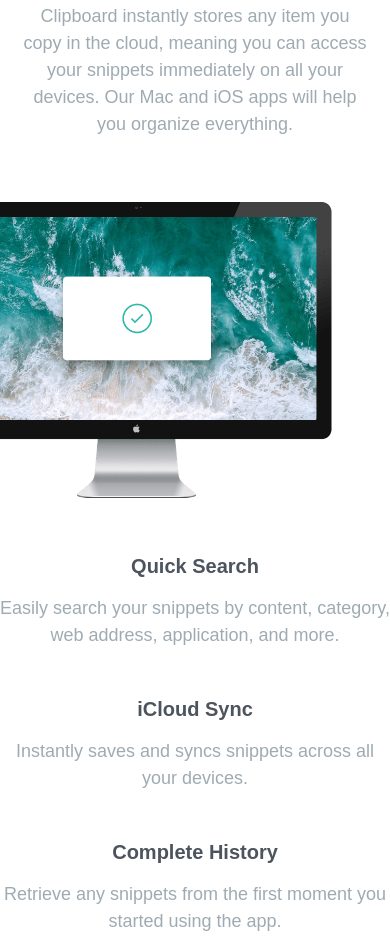
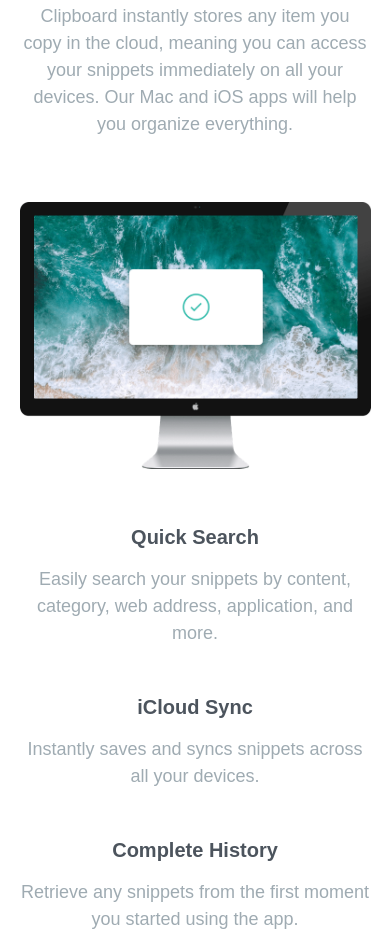
Before and after one commit to devPauloski/clipboard-landing-page, a website: page index.html in a window 390 px wide. Shown: the part 896-1834 px from the top of the page. Drawn offline with Linux system fonts and the light colour scheme; a web font is replaced by a local one.

Commit message:
Made changes

```diff
--- a/index.html
+++ b/index.html
@@ -32,8 +32,8 @@
             devices. Our Mac and iOS apps will help you organize everything.
           </p>
         </div>
-        <div class="grid gap-14 md:gap-0 md:grid-cols-[auto_auto] place-items-center max-w-[35rem] md:max-w-[82.5rem] mx-auto md:overflow-x-hidden">
-          <img class="-translate-x-[15%]" src="./images/image-computer.png" alt="Computer">
+        <div class="grid gap-14 md:gap-0 md:grid-cols-[auto_auto] place-items-center max-w-[35rem] md:max-w-[82.5rem] mx-auto md:overflow-x-hidden w-[90%] md:w-auto">
+          <img class="md:-translate-x-[15%]" src="./images/image-computer.png" alt="Computer">
           <div class="md:text-start md:pr-[5%]">
             <section class="mb-12 md:mb-16-48">
               <h3 class="mb-4 text-xl font-semibold leading-tight text-gray-700">Quick Search</h3>
```
Also changed, not shown: output.css.
